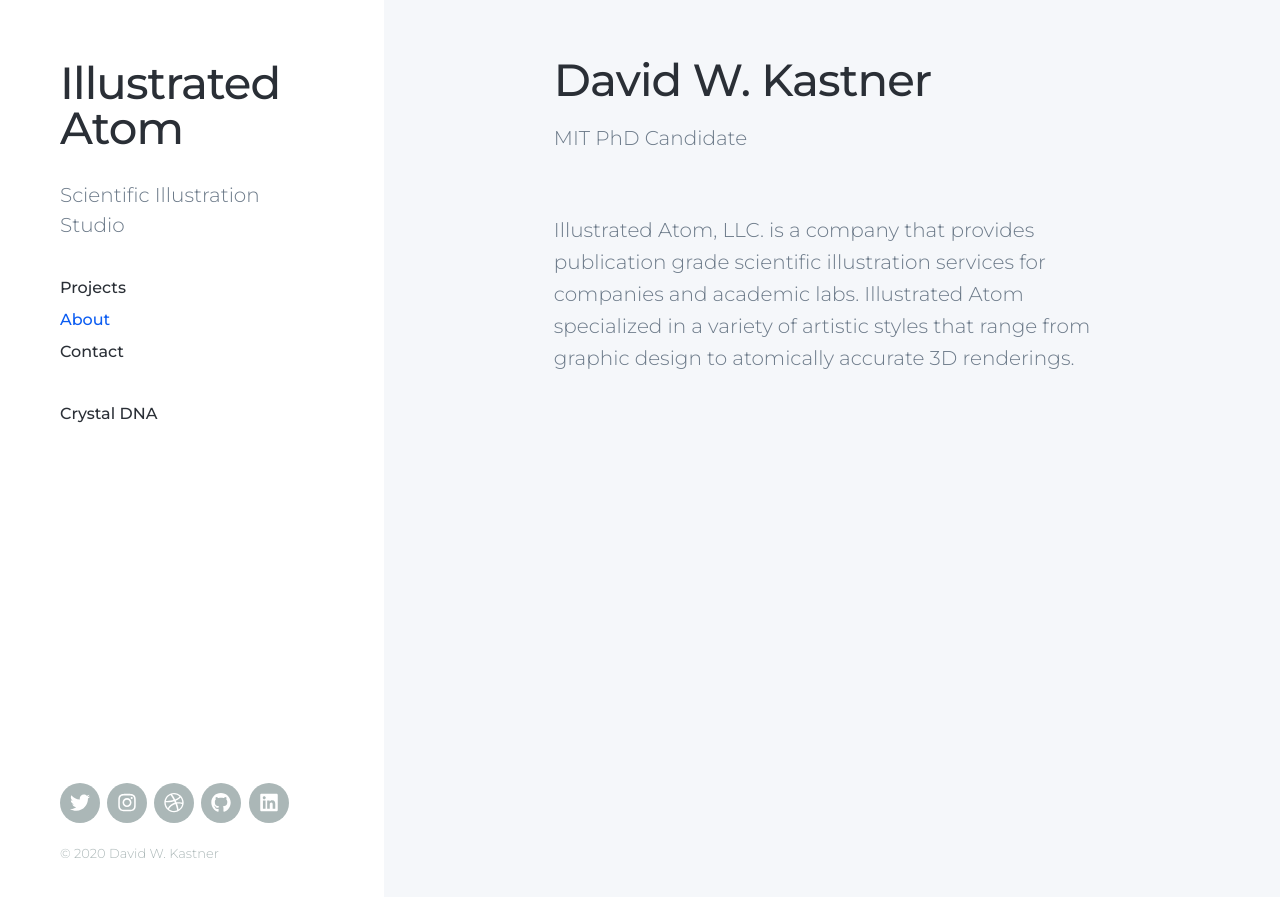
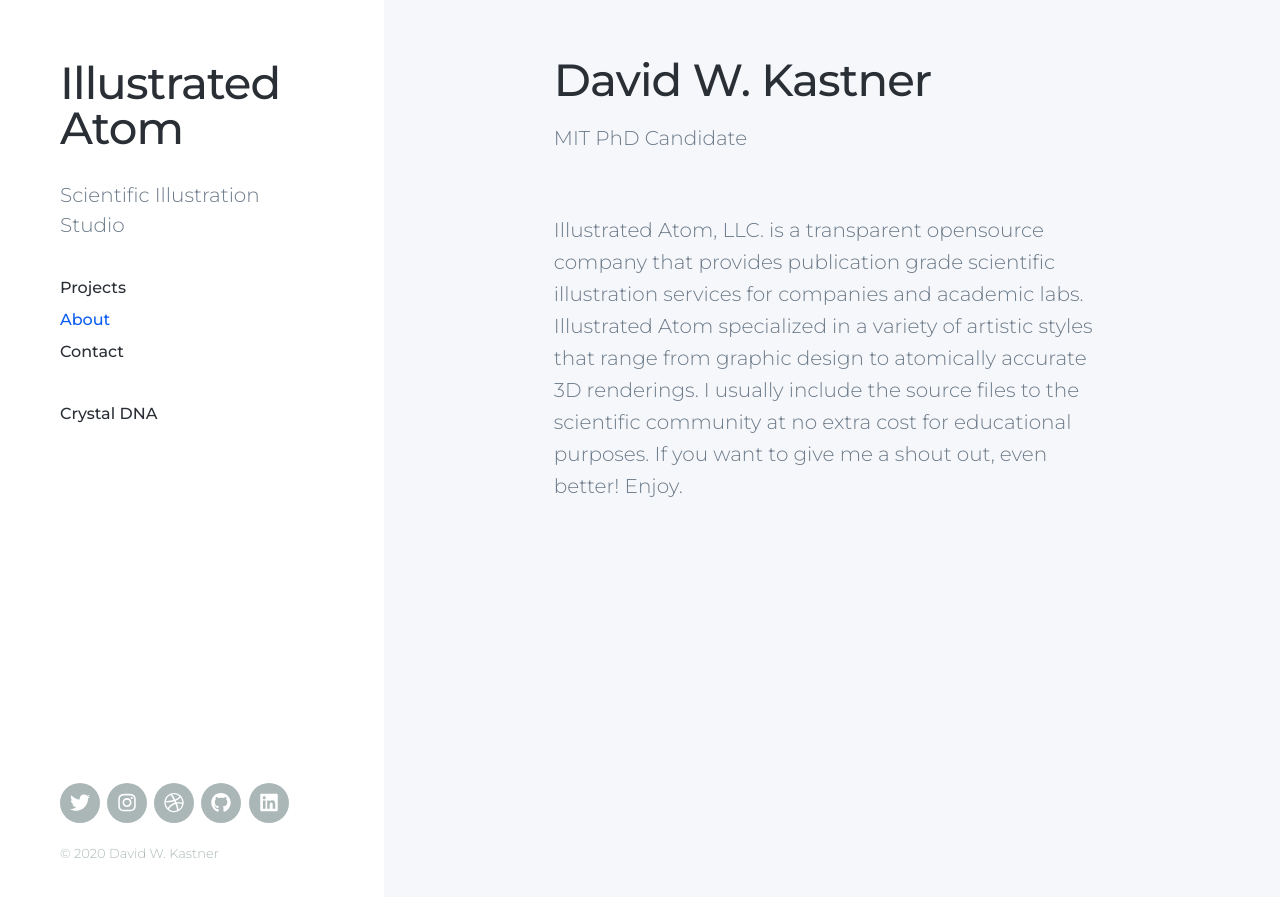
Before and after one commit to davidkastner/illustratedatom, a Jekyll site: the page built from _pages/about.md, in a window 1280 px wide and 900 px high. Shown: the top 897 px of the window. Built offline with Jekyll 4.4.1, drawn with Linux system fonts in a browser that asks for light colours; nearby versions of some CDN libraries.

Commit message:
Update about.md

```diff
--- a/_pages/about.md
+++ b/_pages/about.md
@@ -5,4 +5,4 @@ description: Scientific Illustration Company
 featured_image: /images/about/me.png
 ---
 
-Illustrated Atom, LLC. is a company that provides publication grade scientific illustration services for companies and academic labs. Illustrated Atom specialized in a variety of artistic styles that range from graphic design to atomically accurate 3D renderings.
+Illustrated Atom, LLC. is a transparent opensource company that provides publication grade scientific illustration services for companies and academic labs. Illustrated Atom specialized in a variety of artistic styles that range from graphic design to atomically accurate 3D renderings. I usually include the source files to the scientific community at no extra cost for educational purposes. If you want to give me a shout out, even better! Enjoy.
```
